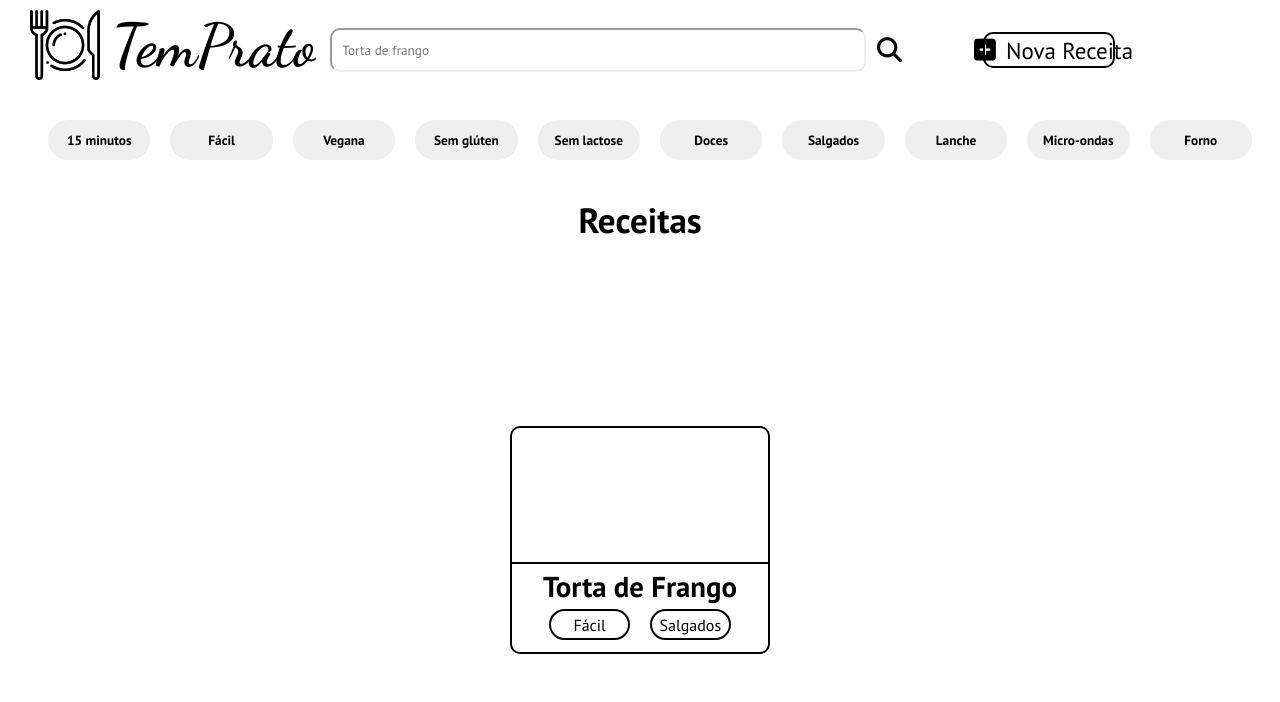
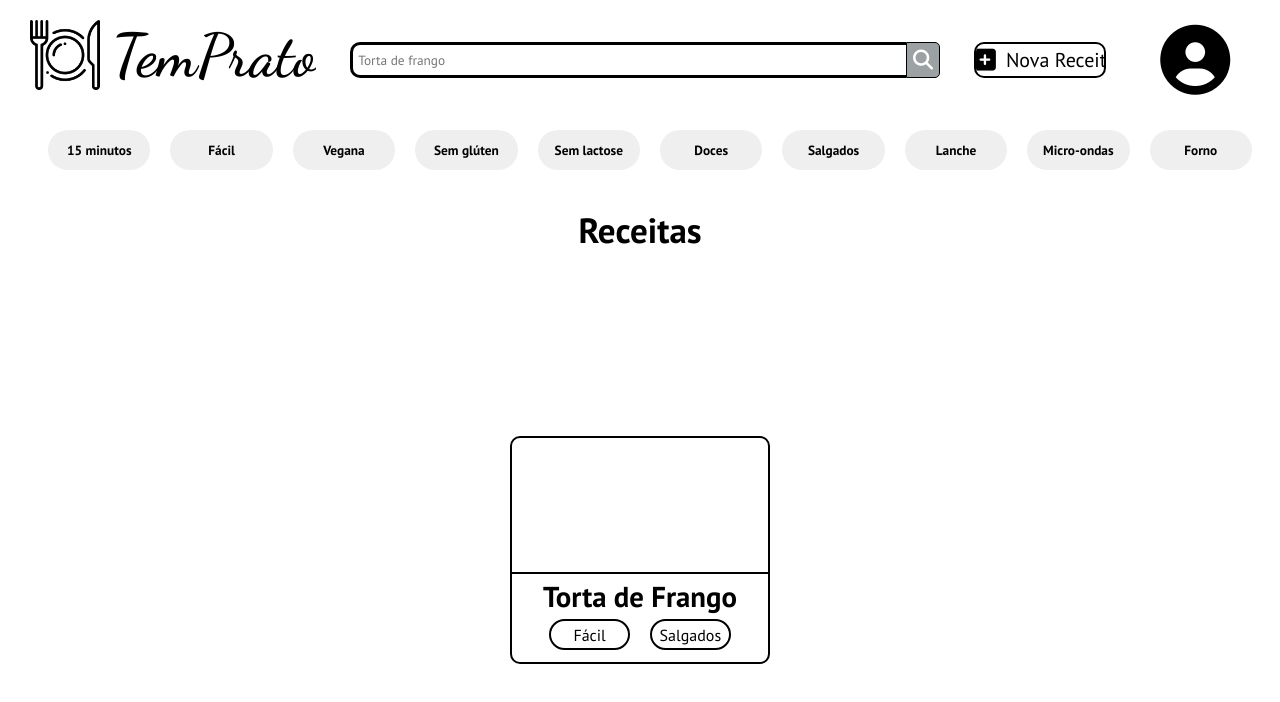
Before and after one commit to rafasilva9537/TemPrato, a plain HTML site: page frontend/index.html in a window 1280 px wide. Drawn offline with Linux system fonts and the light colour scheme.

Commit message:
Create profile Page

```diff
--- a/frontend/assets/fonts/faFasIcons.css
+++ b/frontend/assets/fonts/faFasIcons.css
@@ -5,3 +5,9 @@
   font-size: 25px;
   display: flex;
 }
+
+.fa-user-circle{
+  margin: 50px;
+  font-size: 70px;
+  display: flex;
+}
--- a/frontend/assets/fonts/fonts.css
+++ b/frontend/assets/fonts/fonts.css
@@ -5,6 +5,7 @@
 h1, h2, h3, h4, h5 {
   font-family: 'PT Sans';
   font-weight: 600;
+  color: var(--text-950);
 }
 
 html {font-size: 100%;}
--- a/frontend/assets/styles/iconTitle.css
+++ b/frontend/assets/styles/iconTitle.css
@@ -42,6 +42,6 @@
   position: static;
   display: flex;
   left: 0;
-  color: black;
+  color: var(--text-950);
   text-decoration: none;
 }
--- /dev/null
+++ b/frontend/assets/styles/profilePage.css
@@ -0,0 +1,35 @@
+@import url("iconTitle.css");
+@import url("/frontend/assets/fonts/fonts.css");
+@import url("/frontend/assets/themes/light.css");
+@import url("/frontend/assets/fonts/faFasIcons.css");
+@import url("https://cdnjs.cloudflare.com/ajax/libs/font-awesome/6.7.2/css/all.min.css");
+
+
+
+*{
+    padding: 0;
+    margin: 0;
+    font-family: 'PT Sans';
+}
+
+header{
+    margin: 10px;
+    padding-top: 10px;
+    height: 10%;
+    width: 100%;
+    gap: 4px;
+    flex: 1;
+    display: flex;
+    align-items: center;
+    justify-content: left;
+    white-space: nowrap;
+    overflow: hidden;
+    text-overflow: ellipsis;
+    background-color:var(--color-header);
+}
+
+body, html{
+    height: 100%;
+    width: 100%;
+    background-color: var(--background-300);
+}
--- a/frontend/assets/styles/recipeStyle.css
+++ b/frontend/assets/styles/recipeStyle.css
@@ -11,12 +11,13 @@
 }
 
 header{
+    margin: 10px;
+    padding-top: 10px;
     height: 10%;
     width: 100%;
-    margin: 10px;
     gap: 4px;
+    flex: 1;
     display: flex;
-    flex: auto;
     align-items: center;
     justify-content: left;
     white-space: nowrap;
@@ -28,7 +29,7 @@ header{
 body, html{
     height: 100%;
     width: 100%;
-    background-color: var(--background-color);
+    background-color: var(--background-300);
 }
 
 .toolsContainer{
--- a/frontend/assets/styles/style.css
+++ b/frontend/assets/styles/style.css
@@ -13,7 +13,7 @@
 body, html{
     height: 100%;
     width: 100%;
-    background-color: var(--background-color);
+    background-color: var(--background-300);
 }
 
 input{
@@ -26,6 +26,9 @@ input:focus{
 
 button{
     cursor: pointer;
+    white-space: nowrap;
+    overflow: hidden;
+    text-overflow: ellipsis;
 }
 
 
@@ -34,6 +37,7 @@ button{
 
 header{
     margin: 10px;
+    padding-top: 10px;
     height: 10%;
     width: 100%;
     gap: 4px;
@@ -47,29 +51,45 @@ header{
     background-color:var(--color-header);
 }
 
-.bsearch{
-    height: 25%;
-    width: 40%;
-    border-radius: 10px;
-    border-color: var(--button-border);
+.search{
+      width: 50%;
+      position:static;
+      display: flex;
+}
+
+.searchArea{
+  width: 100%;
+  margin-left: 20px;
+  border: 3px solid #000000;
+  border-right: none;
+  padding: 5px;
+  height: 20px;
+  border-radius: 10px 0 0 10px;
+  outline: none;
+  color: #9DBFAF;
+}
+
+.bsearch:focus{
+  color: #000000;
 }
 
 .btnsearch{
-    height: 45%;
-    width: 3%;
-    font-size: 25px;
-    margin-right: 70px;
-    margin-left: 0;
-    border: 2px transparent;
-    border-radius: 10px;
-    border-color: var(--button-border);
-    background-color: transparent;
+  width: 40px;
+  margin-right: 30px;
+  height: 36px;
+  border: 1px solid #000000;
+  background: #9ca2a3;
+  text-align: center;
+  color: #fff;
+  border-radius: 0 5px 5px 0;
+  cursor: pointer;
+  font-size: 20px;
 }
 
 .btnRecipe{
     height: 40%;
     width: 10%;
-    font-size: 23px;
+    font-size: 20px;
     border: 2px solid;
     border-radius: 10px;
     display: flex;
@@ -78,6 +98,17 @@ header{
     text-decoration: none;
     border-color: var(--button-border);
     color: black;
+    position:static;
+    white-space: nowrap;
+    overflow: hidden;
+    text-overflow: ellipsis;
+
+}
+
+.btnProfile{
+    text-decoration: none;
+    color: var(--text-950);
+    position:static;
 }
 
 
@@ -115,16 +146,23 @@ header{
 
 .btnRecipe:hover{
     cursor: pointer;
-    color: white;
+    color: rgb(70, 70, 70);
     background-color: var(--button-hover);
-    transition: 0.4s;
+    transition: 0.3s;
 }
 
 .btnsearch:hover{
     cursor: pointer;
-    color: white;
+    color: rgb(70, 70, 70);
     background-color: var(--button-hover);
-    transition: 0.4s;
+    transition: 0.3s;
+}
+
+.btnProfile:hover{
+    cursor: pointer;
+    color: rgb(70, 70, 70);
+    background-color: var(--button-hover);
+    transition: 0.3s;
 }
 
 /*Seção de receitas*/
--- a/frontend/index.html
+++ b/frontend/index.html
@@ -17,12 +17,18 @@
             <h1 class="menuTitle">TemPrato</h1>
         </a>
 
-        <input class="bsearch" type="text" placeholder="Torta de frango">
+        <div class="search">
+            <input class="searchArea" type="text" placeholder="Torta de frango">
+            <button type="submit" class="btnsearch"> <i class="fas fa-search"></i></button>
+        </div>
 
-        <button class="btnsearch"> <i class="fas fa-search"></i></button>
 
         <a class="btnRecipe" href="/frontend/pages/recipeEditor.html">
             <i class="fas fa-plus-square"></i>Nova Receita</a>
+
+
+        <a class="btnProfile" href="/frontend/pages/userProfile.html" >
+            <i class="fa fa-user-circle" aria-hidden="true"></i></a>
 
     </header>
 
```
Also changed, not shown: frontend/pages/userProfile.html (added, +23 -0 lines).
